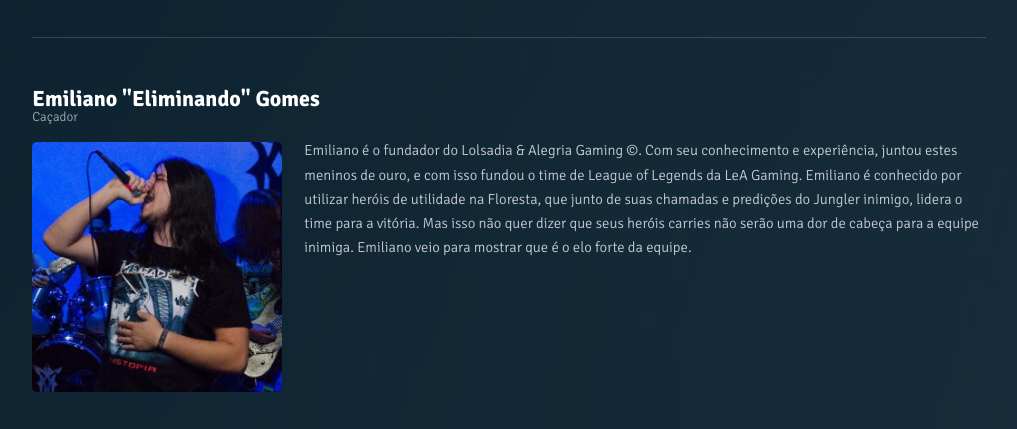
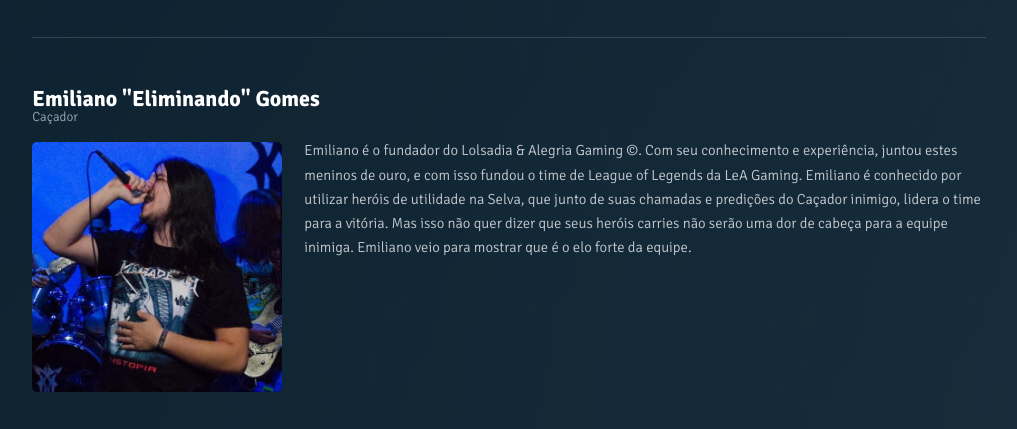
Before and after one commit to imacalopsita/leagaming.github.io, a plain HTML site: page generic.html in a window 1280 px wide. Shown: the part 1160-1589 px from the top of the page, without its empty margins (131-1148 px from the left). Drawn offline with Linux system fonts and the light colour scheme.

Commit message:
Update generic.html

```diff
--- a/generic.html
+++ b/generic.html
@@ -94,7 +94,7 @@
 									<p style="margin-bottom: 30px">Caçador</p>
 				            </header>
 
-                            <p><span class="image left"><img src="images/players/eliminando.jpg" alt="" id="about-img" /></span>Emiliano é o fundador do Lolsadia & Alegria Gaming &copy;. Com seu conhecimento e experiência, juntou estes meninos de ouro, e com isso fundou o time de League of Legends da LeA Gaming. Emiliano é conhecido por utilizar heróis de utilidade na Floresta, que  junto de suas chamadas e predições do Jungler inimigo, lidera o time para a vitória. Mas isso não quer dizer que seus heróis carries não serão uma dor de cabeça para a equipe inimiga. Emiliano veio para mostrar que é o elo forte da equipe.</p>
+                            <p><span class="image left"><img src="images/players/eliminando.jpg" alt="" id="about-img" /></span>Emiliano é o fundador do Lolsadia & Alegria Gaming &copy;. Com seu conhecimento e experiência, juntou estes meninos de ouro, e com isso fundou o time de League of Legends da LeA Gaming. Emiliano é conhecido por utilizar heróis de utilidade na Selva, que  junto de suas chamadas e predições do Caçador inimigo, lidera o time para a vitória. Mas isso não quer dizer que seus heróis carries não serão uma dor de cabeça para a equipe inimiga. Emiliano veio para mostrar que é o elo forte da equipe.</p>
 
                              <p>Heróis Favoritos: </p>
                              <div>
```
